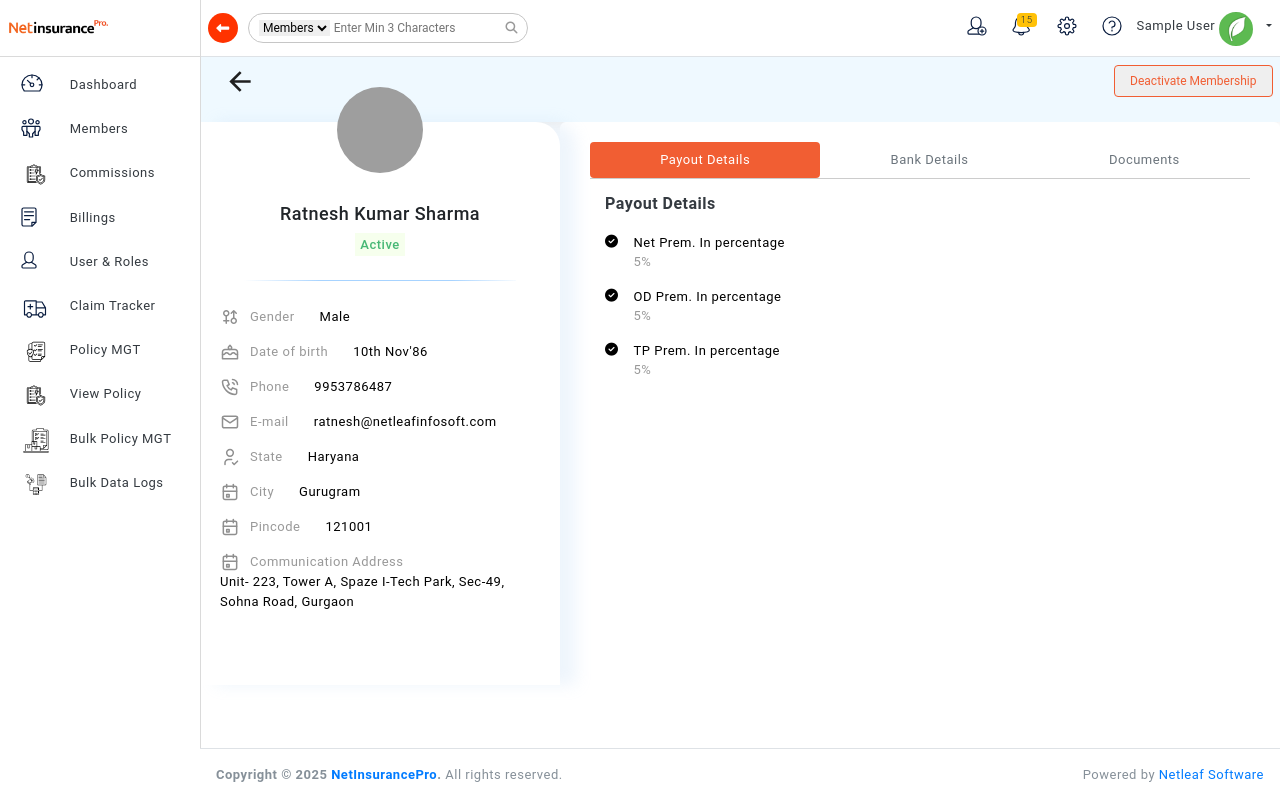
After one commit to chetansohlot/netinsurance, a Django app: page /my-account/ in a window 1280 px wide. The commit adds this page. Run offline with Django 5.2, Linux system fonts and the light colour scheme; the visitor is signed in with stand-in values (Sample User, id 1); parts of the project's set-up code (start-up, migrations or seed data) failed here and were passed over; some libraries are stand-ins or nearby versions; grey boxes are pictures that could not be loaded.

Commit message:
commission

```diff
--- a/empPortal/authenticationView.py
+++ b/empPortal/authenticationView.py
@@ -273,7 +273,7 @@ def verify_otp_view(request):
 
         request.user.is_active = 1
         request.user.save()
-        return redirect('dashboard')
+        return redirect('my-account')
 
         # Extract form data
         # email = request.POST.get('email', '').strip()
--- /dev/null
+++ b/empPortal/controller/profile.py
@@ -0,0 +1,41 @@
+from django.http import HttpResponse
+from django.contrib.auth.hashers import make_password
+from django.contrib.auth import update_session_auth_hash
+from django.shortcuts import render,redirect
+from django.contrib import messages
+from django.template import loader
+from ..models import Commission,Users
+from django.contrib.auth import authenticate, login ,logout
+from django.core.files.storage import FileSystemStorage
+import re
+import requests
+from fastapi import FastAPI, File, UploadFile
+import fitz
+import openai
+import time
+import json
+from django.http import JsonResponse
+import os
+import zipfile
+from django.conf import settings
+from django.contrib.auth.decorators import login_required
+from django.core.cache import cache
+from django.db import connection
+
+from pprint import pprint
+
+OPENAI_API_KEY = settings.OPENAI_API_KEY
+
+app = FastAPI()
+
+
+def dictfetchall(cursor):
+    "Returns all rows from a cursor as a dict"
+    columns = [col[0] for col in cursor.description]
+    return [dict(zip(columns, row)) for row in cursor.fetchall()]
+
+def myAccount(request):
+    if request.user.is_authenticated:
+        return render(request, 'profile/my-account.html')
+    else:
+        return redirect('login')
--- a/empPortal/templates/navbar.html
+++ b/empPortal/templates/navbar.html
@@ -82,7 +82,7 @@
 
               </div>
               <div class="widget-user-image">
-                <a href="#">
+                <a href="{% url 'my-account' %}">
                   <img class="img-circle elevation-2 " src="{% static 'dist/img/user1-128x128.jpg' %}" alt="User Avatar">
                 </a>
               </div>
--- /dev/null
+++ b/empPortal/templates/profile/my-account.html
@@ -0,0 +1,306 @@
+{% extends 'master.html' %}
+
+{% block title %}
+    Members
+{% endblock %}
+
+{% block content %}
+{% load static %}
+
+
+<body class="hold-transition sidebar-mini">
+    <div class="wrapper">
+        {% include 'navbar.html' %}
+
+        {% include 'sidebar.html' %}
+
+        <div class="content-wrapper white-bg">
+            <div class="content-header header-content-bg mb-0">
+              <div class="container-fluid">
+                <div class="row justify-content-between justify-content-sm-start pb-4">
+                  <div class="col col-sm-4">
+                    <!-- <h1 class="admin-title m-0 py-2">View Member </h1> -->
+                    <a href="#"><img src="{% static 'dist/img/svg/back_ic.svg' %}" alt="" class="mt-2 pl-3"></a>
+                  </div>
+                  <div class="col">
+                    <div class="d-flex justify-content-end mt-2">
+                      <button class="dashboard-btn-outline mb-0" type="button">Deactivate Membership</button>
+                    </div>
+                  </div>
+                </div>
+              </div>
+            </div>
+            <!-- Main content -->
+            <div class="content px-0">
+                <div class="container-fluid">
+                  <div class="row">
+                    <div class="col-md-4 px-0">
+                      <div class="card member-detail-left-card">
+                          <div class="card-body box-profile">
+                            <img src="{% static 'dist/img/svg/profile-avatar-male.svg' %}" alt="" class="card-profile-img">
+                            <h3 class="profile-username text-center">Ratnesh Kumar Sharma</h3>
+                            <div class="d-flex justify-content-center mt-2">
+                              <p class="text-success">Active</p>
+                            </div>
+                            <div class="profile-info-divider"></div>
+                            <ul class="member-detail-list">
+
+                                <li>
+                                  <img src="dist/img/svg/gender_ic.svg" alt="">
+                                  <span class="list">Gender</span>
+                                  <span class="list-output"> Male </span>
+                                </li>
+                                <li>
+                                  <img src="dist/img/svg/birthday_ic.svg" alt="">
+                                  <span class="list">Date of birth</span>
+                                  <span class="list-output"> 10th Nov'86 </span>
+                                </li>
+                                <li>
+                                  <img src="dist/img/svg/phone_ic.svg" alt="">
+                                  <span class="list">Phone</span>
+                                  <span class="list-output"> 9953786487 </span>
+                                </li>
+                                <li>
+                                  <img src="dist/img/svg/email_ic.svg" alt="">
+                                  <span class="list">E-mail</span>
+                                  <span class="list-output"> ratnesh@netleafinfosoft.com </span>
+                                </li>
+                                <li>
+                                  <img src="dist/img/svg/membership-id_ic.svg" alt="">
+                                  <span class="list">State</span>
+                                  <span class="list-output"> Haryana </span>
+                                </li>
+                                <li>
+                                  <img src="dist/img/svg/activation-date_ic.svg" alt="">
+                                  <span class="list">City</span>
+                                  <span class="list-output"> Gurugram</span>
+                                </li>
+                                <li>
+                                  <img src="dist/img/svg/activation-date_ic.svg" alt="">
+                                  <span class="list">Pincode</span>
+                                  <span class="list-output"> 121001</span>
+                                </li>
+                                <li>
+                                  <img src="dist/img/svg/activation-date_ic.svg" alt="">
+                                  <span class="list">Communication Address </span>
+                                  <span class="list-output"> Unit- 223, Tower A, Spaze I-Tech Park, Sec-49, Sohna Road, Gurgaon </span>
+                                </li>
+
+                            </ul>
+                          </div>
+                      </div>
+                    </div>
+                    <div class="col-md-8 px-0">
+                      <div class="card member-detail-right-card">
+
+                        <ul class="nav nav-pills profile-tab">
+                            <li class="nav-item text-bold"><a class="nav-link active" href="#membership-tab" data-toggle="tab">Payout Details</a></li>
+                            <li class="nav-item text-bold"><a class="nav-link" href="#organisation-tab" data-toggle="tab">Bank Details </a></li>
+                            <li class="nav-item text-bold"><a class="nav-link" href="#personal-detail-tab" data-toggle="tab">Documents</a></li>
+                        </ul>
+
+                        <!-- /.card-header -->
+                        <div class="card-body">
+                          <div class="tab-content tab-scrollbar">
+                            <div class="active tab-pane" id="membership-tab">
+                              <div class="row">
+                                <div class="col-md-9">
+                                  <a href="javascript:void(0)">
+                                    <h1 class="card-hding mb-0 pb-0 text-dark">Payout Details</h1>
+                                    <ul class="membership-list">
+                                      <li>
+                                        <i class="fas fa-check-circle"></i>
+                                        <div>
+                                          Net Prem. In percentage
+                                          <span>5%</span>
+                                        </div>
+                                      </li>
+                                      <li>
+                                        <i class="fas fa-check-circle"></i>
+                                        <div>
+                                          OD Prem. In percentage
+                                          <span>5%</span>
+                                        </div>
+                                      </li>
+                                      <li>
+                                        <i class="fas fa-check-circle"></i>
+                                        <div>
+                                          TP Prem. In percentage
+                                          <span>5%</span>
+                                        </div>
+                                      </li>
+                                    </ul>
+                                  </a>
+                                </div>
+                              </div>
+                            </div>
+                            <div class="tab-pane" id="organisation-tab">
+                              <!-- Personal Details -->
+                              <div class="row mt-3">
+                                <div class="col-6 col-sm-6 col-md-4 col-lg-3">
+                                  <div class="userdetail-group">
+                                    <p class="userdetail-lbl ">Account Holder Name</p>
+                                    <p class="userdetail-highligt">Ratnesh Kumar Sharma</p>
+                                  </div>
+                                </div>
+                                <div class="col-6 col-sm-6 col-md-4 col-lg-3">
+                                  <div class="userdetail-group">
+                                    <p class="userdetail-lbl ">Re Enter Account Number</p>
+                                    <p class="userdetail-highligt">-</p>
+                                  </div>
+                                </div>
+                                <div class="col-6 col-sm-6 col-md-4 col-lg-3">
+                                  <div class="userdetail-group">
+                                    <p class="userdetail-lbl ">Account Number</p>
+                                    <p class="userdetail-highligt">-</p>
+                                  </div>
+                                </div>
+
+                                <div class="col-6 col-sm-6 col-md-4 col-lg-3">
+                                  <div class="userdetail-group">
+                                    <p class="userdetail-lbl ">IFSC Code</p>
+                                    <p class="userdetail-highligt">-</p>
+                                  </div>
+                                </div>
+                                <div class="col-6 col-sm-6 col-md-4 col-lg-3">
+                                  <div class="userdetail-group">
+                                    <p class="userdetail-lbl ">City </p>
+                                    <p class="userdetail-highligt">-</p>
+                                  </div>
+                                </div>
+                                <div class="col-6 col-sm-6 col-md-4 col-lg-3">
+                                  <div class="userdetail-group">
+                                    <p class="userdetail-lbl ">State</p>
+                                    <p class="userdetail-highligt">-</p>
+                                  </div>
+                                </div>
+                              </div>
+                              <!-- /.Personal Details -->
+                            </div>
+                            <!-- /.tab-pane -->
+                            <div class="tab-pane" id="personal-detail-tab">
+                              <!-- Professional Detials -->
+                              <div class="row mt-3">
+
+                                <div class="col-md-12">
+                                  <hr>
+                                  <h3 class="card-hding pt-3">Documents</h3>
+                                </div>
+                                <div class="col-6 col-sm-6 col-md-6 col-lg-6">
+                                  <div class="family-info-card">
+                                    <div class="row">
+                                      <div class="col-auto">
+                                        <div class="nametag">
+                                          <img src="dist/img/aadhar-front.jpg" alt="">
+                                        </div>
+                                      </div>
+                                      <div class="col">
+                                        <h4 class="card-hding mb-0 pb-0">Aadhaar Card</h4>
+                                        <div class="d-flex">
+                                          <a href="#" class="wrap-small text-gray"><i class="fas fa-eye"></i> View Front </a>
+                                          <a href="#" class="wrap-small text-gray ml-3"><i class="fas fa-eye"></i> View Back </a>
+                                        </div>
+                                      </div>
+                                    </div>
+                                    <div class="row">
+                                      <div class="col-sm-12">
+                                        <hr>
+                                        <div class="ml-3 pl-1">
+                                          <p class="wrap-prgh font-weight-bold mb-0 pb-0">Aadhaar Number</p>
+                                          <p class="wrap-small">7693 9033 1234</p>
+                                        </div>
+                                      </div>
+                                    </div>
+                                  </div>
+                                </div>
+                                <div class="col-6 col-sm-6 col-md-6 col-lg-6">
+                                  <div class="family-info-card">
+                                    <div class="row">
+                                      <div class="col-auto">
+                                        <div class="nametag">
+                                          <img src="dist/img/pan-card.webp" alt="">
+                                        </div>
+                                      </div>
+                                      <div class="col">
+                                        <h4 class="card-hding mb-0 pb-0">PAN Card</h4>
+                                        <a href="#" class="wrap-small text-gray"><i class="fas fa-eye"></i> View Document</a>
+                                      </div>
+                                    </div>
+                                    <div class="row">
+                                      <div class="col-sm-12">
+                                        <hr>
+                                        <div class="ml-3 pl-1">
+                                          <p class="wrap-prgh font-weight-bold mb-0 pb-0">PAN Number</p>
+                                          <p class="wrap-small text-uppercase">BAXPK6214K</p>
+                                        </div>
+                                      </div>
+                                    </div>
+                                  </div>
+                                </div>
+                              </div>
+                              <!-- /.Professional Detials -->
+                            </div>
+                            <!-- /.tab-pane -->
+                            <div class="tab-pane" id="claims-tab">
+                                <div class="row align-items-center mt-3 mb-3">
+                                  <div class="col-md-auto">
+                                    <h3 class="card-hding mb-0 pb-0">Claim History</h3>
+                                  </div>
+                                  <div class="col">
+                                    <div class="d-flex justify-content-end">
+                                      <a href="#" class="dashboard-btn-outline mx-2">Search Cashless Hospitals</a>
+                                      <a href="#" class="dashboard-addbtn">Raise a Claim</a>
+                                    </div>
+                                  </div>
+                                </div>
+                              <!-- Documents -->
+                              <div class="table-responsive">
+                                <table class="table table-design admin-table-design">
+                                  <thead class="align-middle thead-light">
+                                      <tr>
+                                          <th>Claim ID/Type</th>
+                                          <th>Patient Name/Relation</th>
+                                          <th>Claim Status/Last Update On</th>
+                                      </tr>
+                                  </thead>
+                                  <tbody>
+                                    <tr>
+                                      <td colspan="3">
+                                        <div class="d-flex justify-content-center py-5">
+                                          <div>
+                                            <img src="dist/img/svg/drive.svg" alt="" class="mx-auto d-table">
+                                            <p class="wrap-small text-gray text-center pt-2">No Data</p>
+                                          </div>
+                                        </div>
+                                      </td>
+                                    </tr>
+                                  </tbody>
+                                </table>
+                               </div>
+                              <!-- /.Documents -->
+                            </div>
+                          </div>
+                            <!-- /.tab-content -->
+                        </div>
+                      </div>
+                    </div>
+                  </div>
+                </div>
+
+              </div>
+            </div>
+          </div>
+        <!-- /.content-wrapper -->
+
+        {% include "footer.html" %}
+    </div>
+    <!-- ./wrapper -->
+
+    {% include 'footer-script.html' %}
+
+
+
+
+    </body>
+
+{% endblock %}
--- a/empPortal/urls.py
+++ b/empPortal/urls.py
@@ -2,7 +2,7 @@ from django.urls import path
 from . import views,export
 from . import views
 from . import authenticationView
-from .controller import commissions
+from .controller import commissions, profile
 
 urlpatterns = [
     path("login", authenticationView.login_view, name="login"),
@@ -13,6 +13,9 @@ urlpatterns = [
     path('user-and-roles/', views.userAndRoles, name='user-and-roles'),
     path('', views.dashboard, name='dashboard'),
     path('dashboard/', views.dashboard, name='dashboard'),
+
+    path('my-account/', profile.myAccount, name='my-account'),
+
     path('members/', views.members, name='members'),
     path('member-view/', views.memberView, name='member-view'),
 
```
